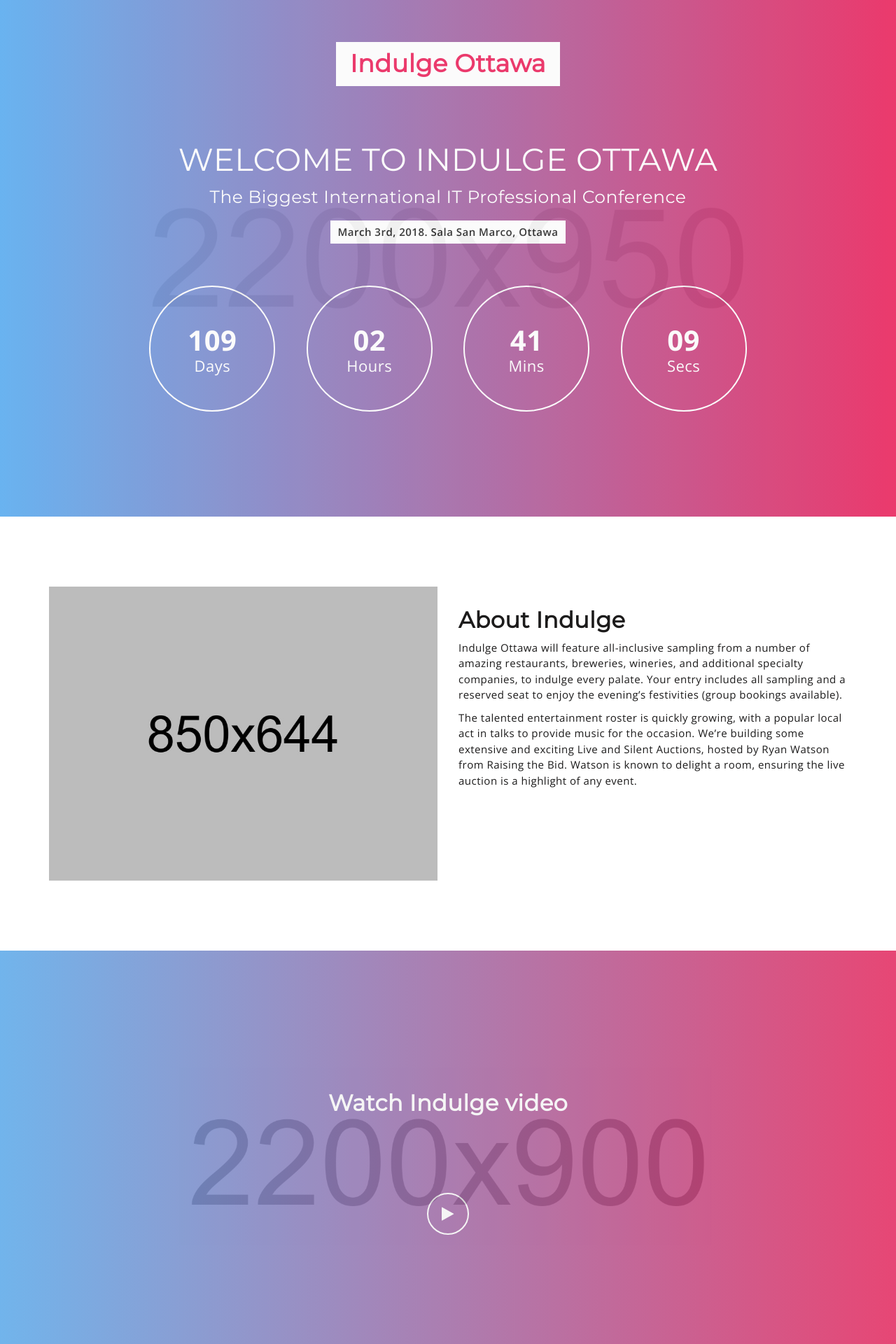
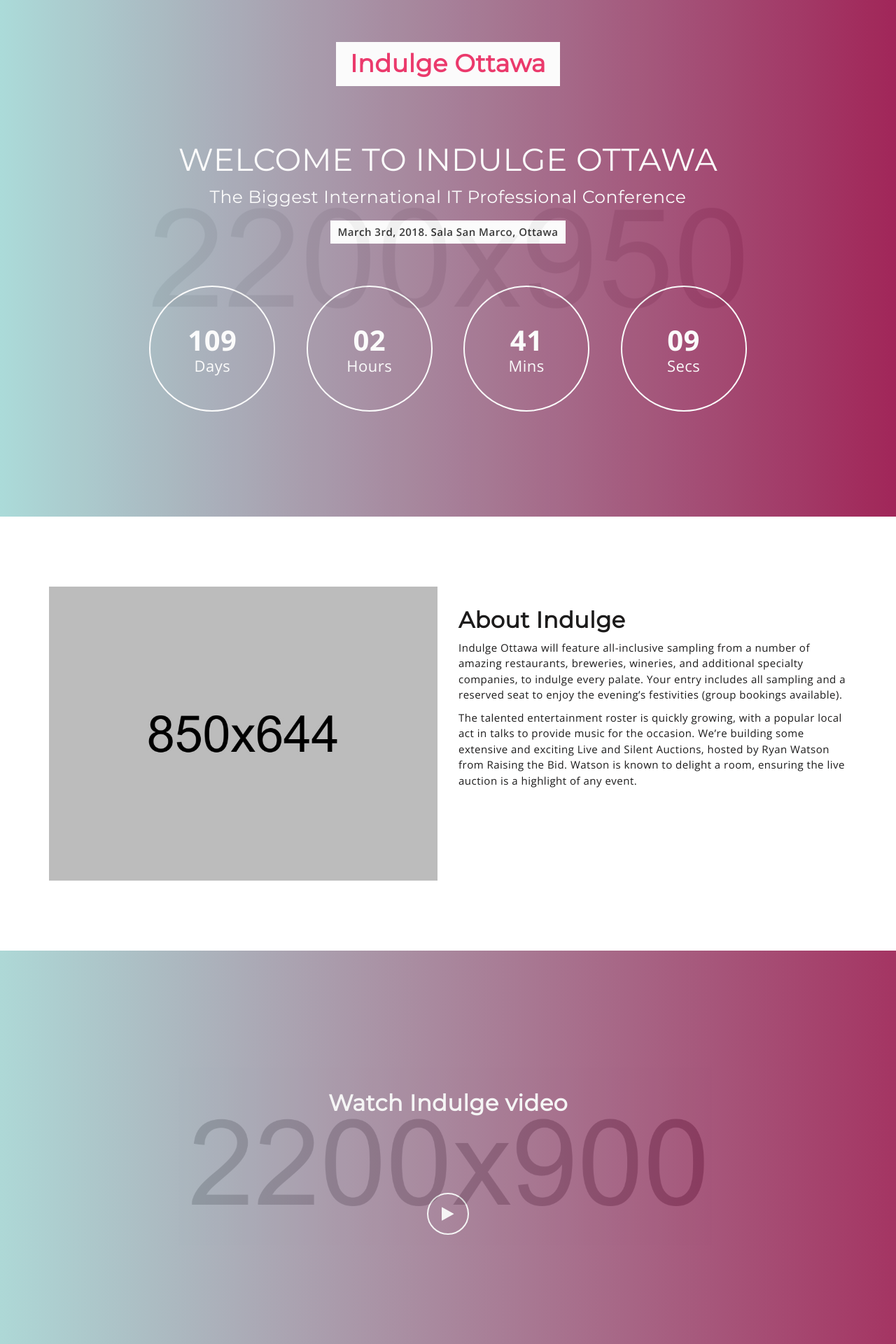
Before and after one commit to pabou061/indulge-ottawa, a PHP site: page /index.html in a window 1280 px wide. Shown: the top 1920 px of the page at 70% size. Run offline with PHP 8.4, Linux system fonts and the light colour scheme; some libraries are stand-ins or nearby versions.

Commit message:
modify hex code

```diff
--- a/assets/css/theme-color/default-theme.css
+++ b/assets/css/theme-color/default-theme.css
@@ -6,9 +6,9 @@ Author URI : http://www.markups.io/
 
 .mu-hero-overlay,
 .mu-video-overlay {
-	background-color: #EE3268;/* fallback for old browsers */
-    background: -webkit-linear-gradient(to right, #64b3f4, #EE3268);  /* Chrome 10-25, Safari 5.1-6 */
-    background: linear-gradient(to right, #64b3f4, #EE3268); /* W3C, IE 10+/ Edge, Firefox 16+, Chrome 26+, Opera 12+, Safari 7+ */
+	background-color: #a01d53;/* fallback for old browsers */
+    background: -webkit-linear-gradient(to right, #abdddb, #a01d53);  /* Chrome 10-25, Safari 5.1-6 */
+    background: linear-gradient(to right, #abdddb, #a01d53); /* W3C, IE 10+/ Edge, Firefox 16+, Chrome 26+, Opera 12+, Safari 7+ */
 
 }
 
```
